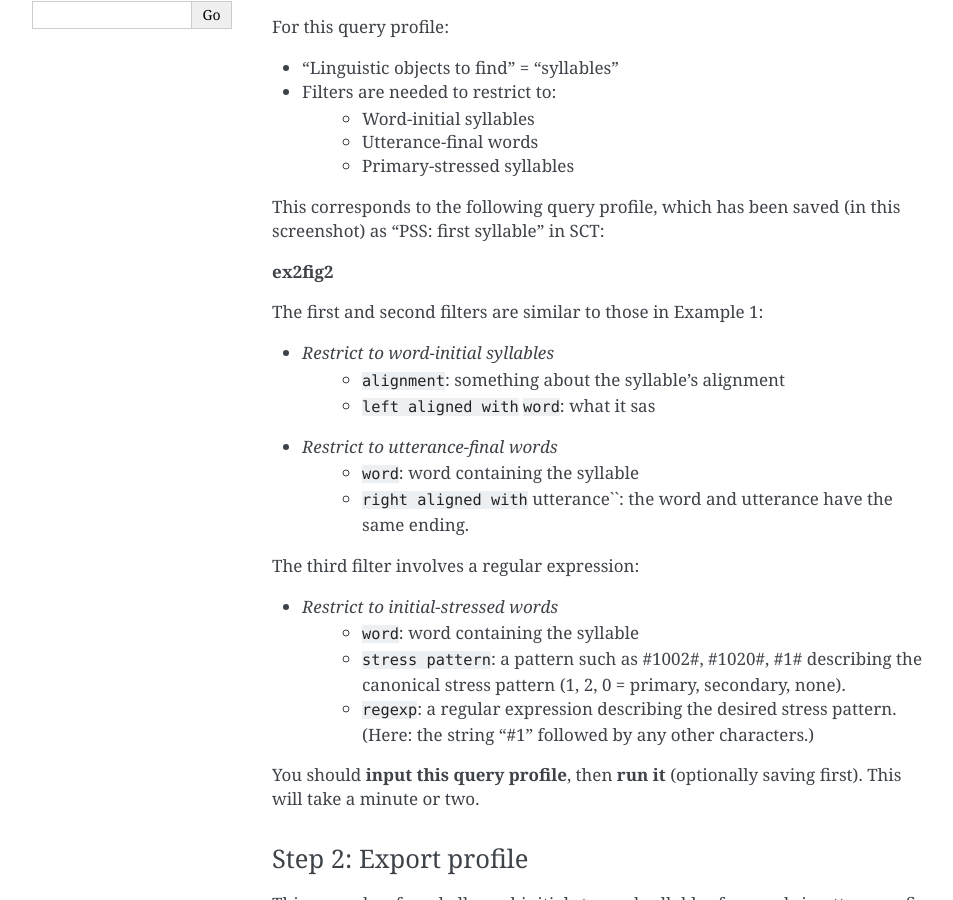
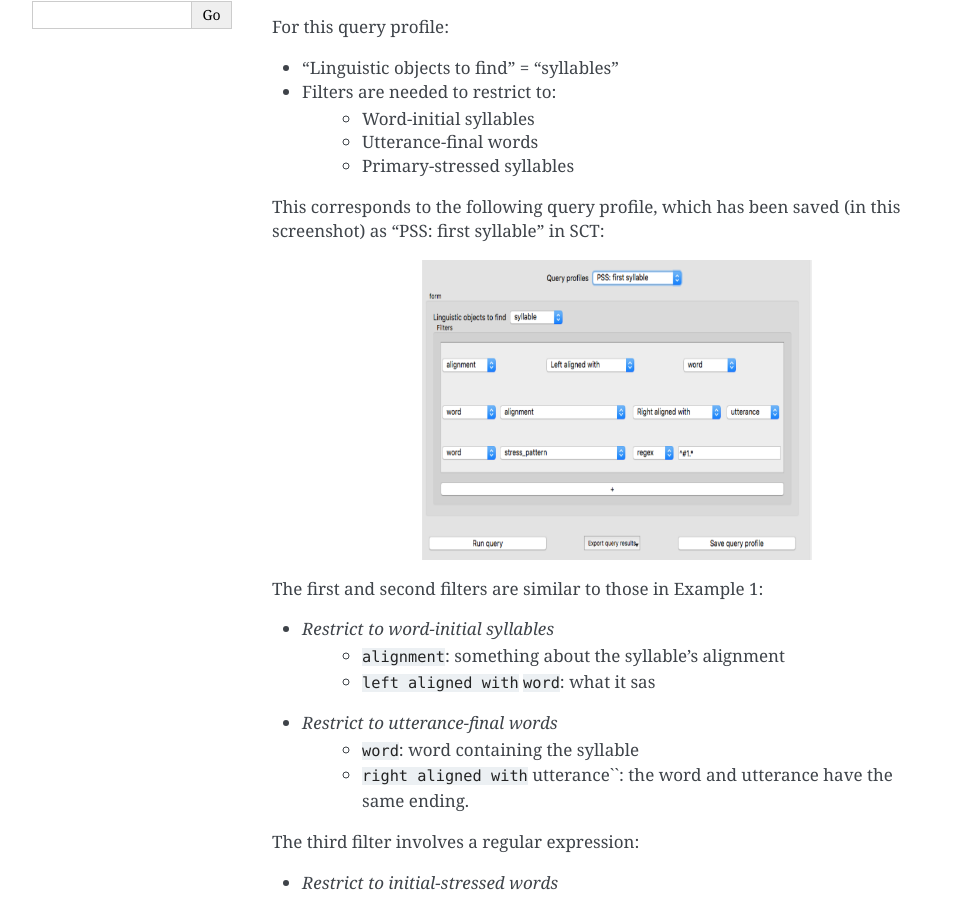
Before and after one commit to MontrealCorpusTools/speechcorpustools, a Sphinx documentation site: the page built from docs/source/tutorial/example2.rst, in a window 1280 px wide and 900 px high, scrolled down 409 px. Shown: the whole window, without its empty margins (148-1101 px from the left). Built offline with Sphinx 7.4.7, drawn with Linux system fonts in a browser that asks for light colours.

Commit message:
images and examples
images included and examples updated

```diff
--- a/docs/source/tutorial/example1.rst
+++ b/docs/source/tutorial/example1.rst
@@ -29,6 +29,7 @@ Once a query profile has been constructed, it can be saved ("Save query profile"
 1. **Make a new profile**: Under "Query profiles", select "New Query".
 
 2. **Find phones**: Select "phone" under "Linguistic objects to find". The screen should now look like:
+
 	.. image:: ex1Fig1.png
 		:width: 450px
 		:align: center
@@ -41,12 +42,12 @@ Once a query profile has been constructed, it can be saved ("Save query profile"
 3. **Add filters** to the query.  A single filter is added by pressing "+" and constructing it, by making selections from drop-down menus which appear.
 
 The first three filters are:
+
 	.. image:: ex1Fig2.png
 		:width: 450px
 		:align: center
 		:height: 300px
 		:alt: Image cannot be displayed in your browser
-
 
 
 
--- a/docs/source/tutorial/example2.rst
+++ b/docs/source/tutorial/example2.rst
@@ -28,7 +28,12 @@ For this query profile:
 
 This corresponds to the following query profile, which has been saved (in this screenshot) as "PSS: first syllable" in SCT:
 
-**ex2fig2**
+	.. image:: ex2Fig1.png
+		:width: 450px
+		:align: center
+		:height: 300px
+		:alt: Image cannot be displayed in your browser
+
 
 The first and second filters are similar to those in Example 1:
 
@@ -69,17 +74,33 @@ After you **enter these rows** in the export profile, **run the export** (option
 Step 3: examine the data
 ************************
 
-In R: load in the data:
+In R\: load in the data\:
+
 
 Exclude a few outliers (must be errors): syllables with durations > 1.5 sec; points from words with duration > 5 sec. We also exclude  points from words with 5 syllables (there are only 2 such points):
 
 
 
+
 Plot of the duration of the initial stressed syllable as a function of word duration (in syllables):
+
+	.. image:: ex2Fig2.png
+		:width: 450px
+		:align: center
+		:height: 300px
+		:alt: Image cannot be displayed in your browser
+
+
 
 Here we see a clear polysyllabic shortening effect from 1 to 2 syllables, and possibly one from 2 to 3 syllables. Nothing is clear between 3 and 4 syllables.
 
 This plot suggests that the effect is pretty robust across speakers:
+	.. image:: ex2Fig3.png
+		:width: 450px
+		:align: center
+		:height: 300px
+		:alt: Image cannot be displayed in your browser
+
 
 **Exercise**: Try to make a plot like the penultimate one, using word duration on the x axis instead of number of syllables.  (You'll need to use ``geom_smooth()`` instead of ``geom_boxplot()``, if you are using ggplot.)  What issues do you run into?  After these are resolved, do you see the expected pattern?
 
@@ -90,5 +111,11 @@ Initial syllable duration
 
 The plot of initial syllable duration as a function of word length (in number of syllables) should now look like:
 
+	.. image:: ex2Fig4.png
+		:width: 450px
+		:align: center
+		:height: 300px
+		:alt: Image cannot be displayed in your browser
+
 
 This plot is quite similar for 1-4 sylalbles to the plot where only initial-stressed words are considered (NB: initial-stressed words make up about 82\% of tokens). For 4-5 syllables, there is no clear change  So at least at this coarse level, it looks like polysyllabic shortening effects for English initial syllables are restricted to relatively short words.
```
Also changed, not shown: docs/source/tutorial/ex1Fig2.png (added), docs/source/tutorial/ex1Fig3.png (added), docs/source/tutorial/ex1Fig4.png (added), docs/source/tutorial/ex1Fig5.png (added), docs/source/tutorial/ex2Fig1.png (added), docs/source/tutorial/ex2Fig2.png (added), docs/source/tutorial/ex2Fig3.png (added), docs/source/tutorial/ex2Fig4.png (added).
